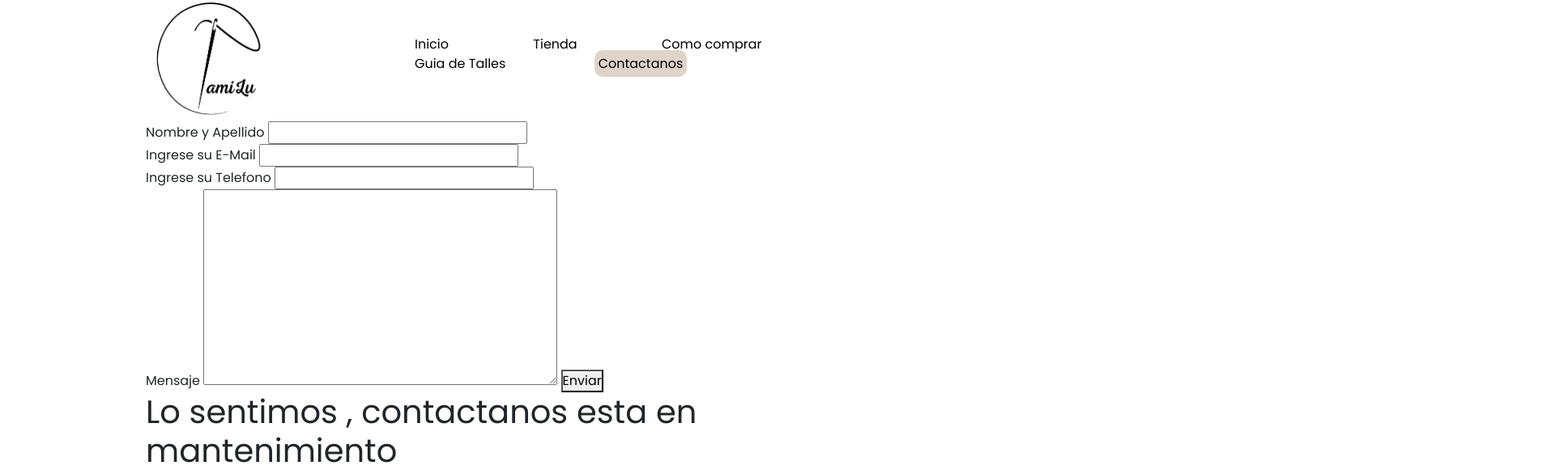
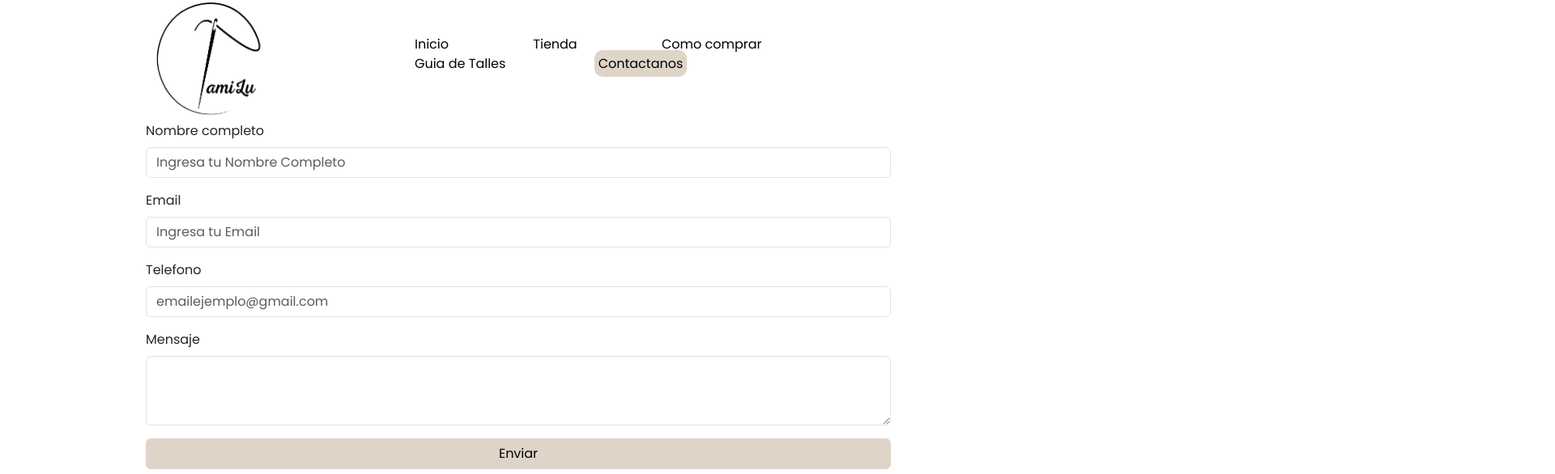
Before and after one commit to noiithing/PreEntrega2-FrancoSerruya, a plain HTML site: page paginas/contactanos.html in a window 1280 px wide. Shown: the top 586 px of the page at 81% size, 1920 px wide, since content can reach past the window. Drawn offline with nearby package versions, Linux system fonts and the light colour scheme.

Commit message:
boostrap contactanos

```diff
--- a/paginas/contactanos.html
+++ b/paginas/contactanos.html
@@ -25,34 +25,28 @@
 
     </header>
 
+    <form action="">
+        <div class="mb-3">
+            <label for="exampleFormControlInput1" class="form-label">Nombre completo </label>
+            <input type="email" class="form-control" id="exampleFormControlInput1" placeholder="Ingresa tu Nombre Completo">
+        </div>
+        <div class="mb-3">
+        <div class="mb-3">
+            <label for="exampleFormControlInput1" class="form-label">Email </label>
+            <input type="email" class="form-control" id="exampleFormControlInput1" placeholder="Ingresa tu Email">
+        </div>
+        <div class="mb-3">
+            <label for="exampleFormControlInput1" class="form-label">Telefono</label>
+            <input type="email" class="form-control" id="exampleFormControlInput1" placeholder="emailejemplo@gmail.com">
+        </div>
 
-    <form action="">
+        <label for="exampleFormControlTextarea1" class="form-label">Mensaje</label>
+        <textarea class="form-control" id="exampleFormControlTextarea1" rows="3"></textarea>
+        </div>
+        <div class="d-grid gap-1">
+            <button type="button" class="btn btn-primary">Enviar</button>
+    </form>
 
-
-        <label for="nombre">
-            Nombre y Apellido
-            <input type="text" id="nombre" required>
-        </label>
-        <label for="mail">
-            Ingrese su E-Mail
-            <input type="email" id="mail" required>
-        </label>
-        <label for="telefono">
-            Ingrese su Telefono
-            <input type="number" id="telefono" required>
-        </label>
-
-        <label for="mensaje">
-            Mensaje
-            <textarea name="" id="mensaje" cols="30" rows="10" required></textarea>
-        </label>
-        <button type="submit">Enviar</button>
-
-    </form>
-    <main>
-        <h1>Lo sentimos , contactanos esta en mantenimiento</h1>
-        <img class="mantenimiento_img" src="../imagenes/mantenimiento.png" alt="imagen mantenimiento" >
-    </main>
 
  <script src="https://cdn.jsdelivr.net/npm/bootstrap@5.3.1/dist/js/bootstrap.bundle.min.js" integrity="sha384-HwwvtgBNo3bZJJLYd8oVXjrBZt8cqVSpeBNS5n7C8IVInixGAoxmnlMuBnhbgrkm" crossorigin="anonymous"></script>
 </body>
--- a/styles/style.css
+++ b/styles/style.css
@@ -128,3 +128,16 @@ body{
     display: flex;
     flex-wrap: wrap;
 }
+
+.btn-primary{
+    background-color: #DFD4C8;
+    border-color: #DFD4C8;
+    color: black;
+
+
+}
+.btn-primary:hover{
+
+    background-color: #e7b987;
+    border-color: #DFD4C8;
+    }
```
